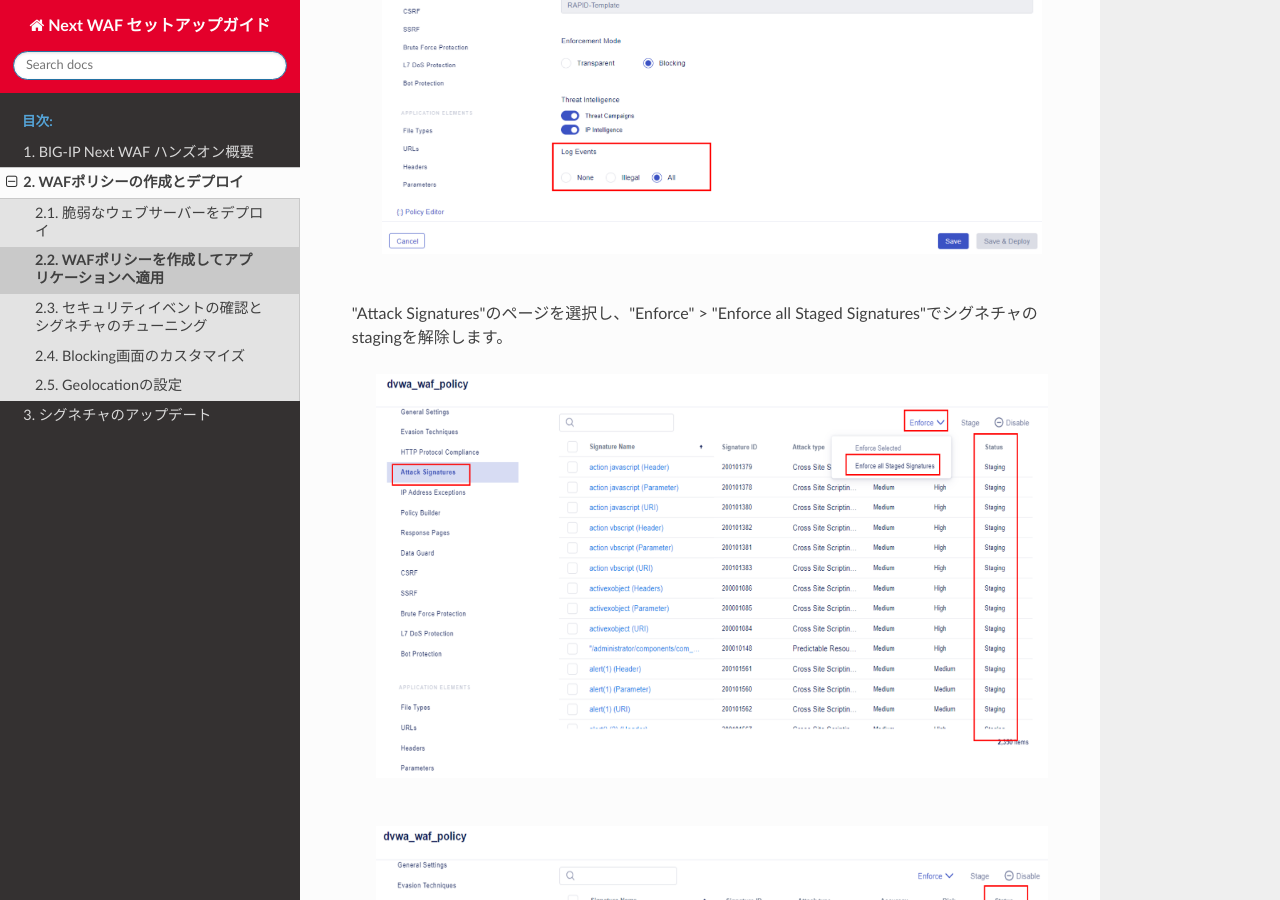
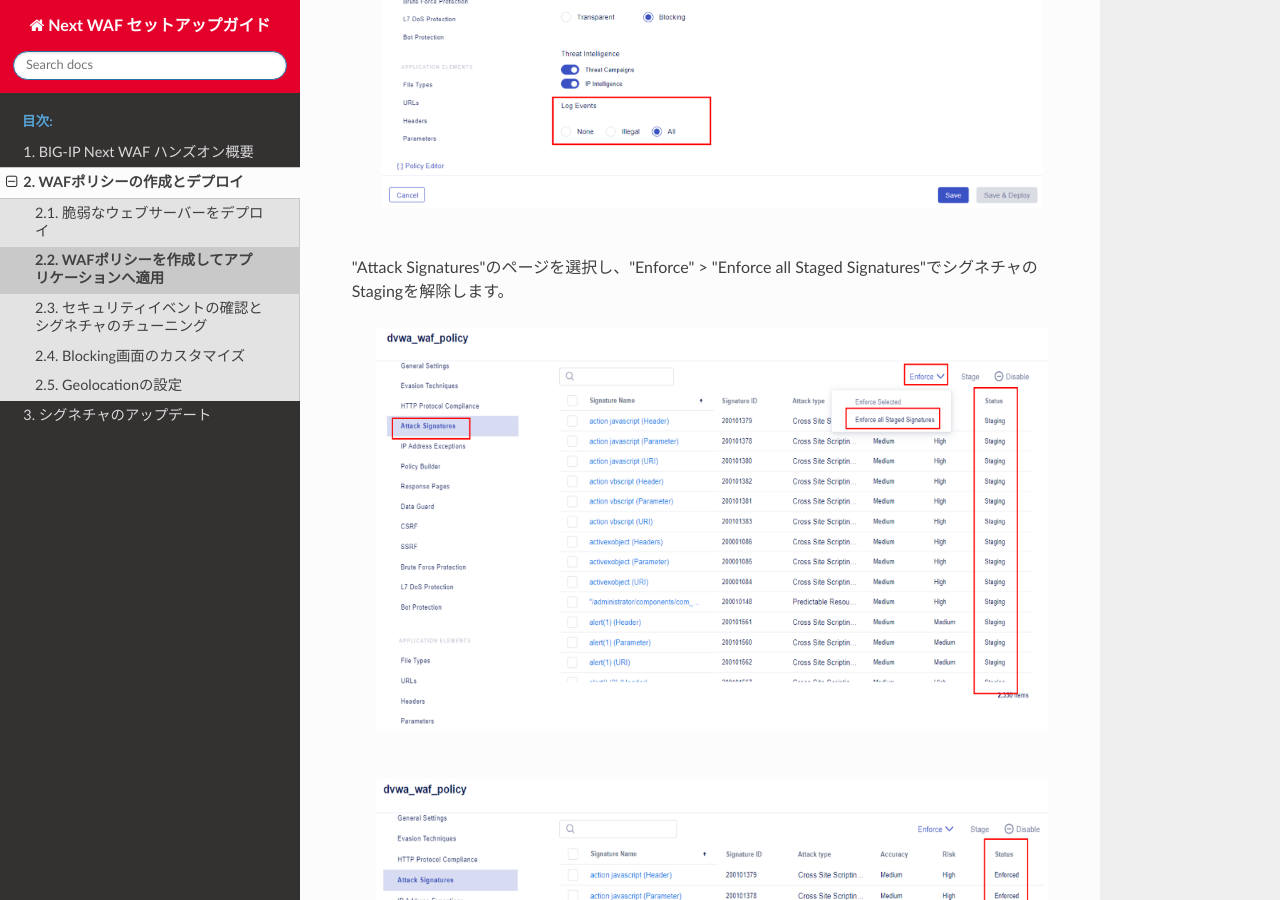
Before and after one commit to ttsuji777/wafnext-setup-dev, a Sphinx documentation site: the page built from docs/content02/module02/module02.rst, in a window 1280 px wide and 900 px high, scrolled down 2527 px. Built offline with Sphinx 7.4.7 and the Read the Docs theme 2.0.0, drawn with Linux system fonts in a browser that asks for light colours.

Commit message:
modify a file

```diff
--- a/docs/content02/module02/module02.rst
+++ b/docs/content02/module02/module02.rst
@@ -11,7 +11,7 @@
 画面左側で"WAF" > "Policies"を選択、"Create"をクリックしてポリシーを新規作成します。
 
    .. image:: images/Picture2.png
-      :scale: 30%
+      :scale: 25%
       :align: center
    |
 
@@ -45,7 +45,7 @@
       :align: center
    |
 
-"Attack Signatures"のページを選択し、"Enforce" > "Enforce all Staged Signatures"でシグネチャのstagingを解除します。
+"Attack Signatures"のページを選択し、"Enforce" > "Enforce all Staged Signatures"でシグネチャのStagingを解除します。
 
    .. image:: images/Picture6.png
       :scale: 20%
```
